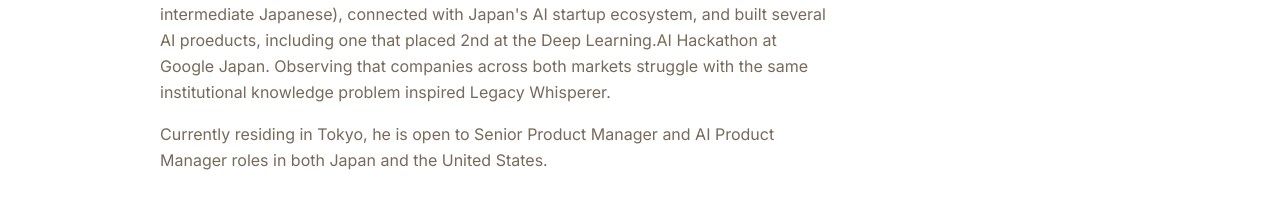
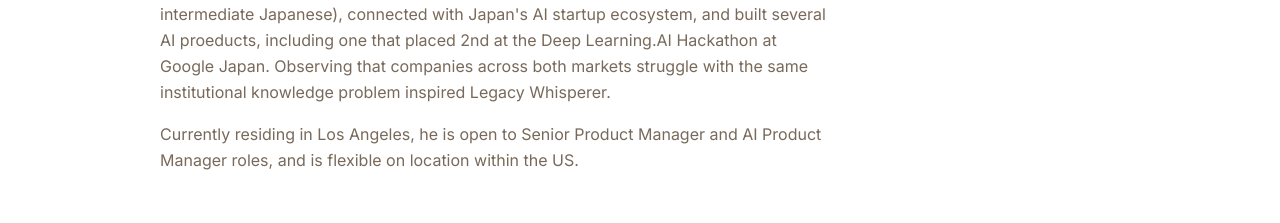
Before and after one commit to JLateef/Jabari-Portfolio, a Next.js app: page / in a window 1280 px wide. Shown: the part 1386-1609 px from the top of the page. Built offline with nearby package versions, Linux system fonts and the light colour scheme.

Commit message:
content: update location and availability in About section

```diff
--- a/components/sections/About.tsx
+++ b/components/sections/About.tsx
@@ -39,7 +39,7 @@ export default function About() {
                 After Nike, Jabari moved to Tokyo, Japan, where he earned JLPT N3 (business-intermediate Japanese), connected with Japan&apos;s AI startup ecosystem, and built several AI proeducts, including one that placed 2nd at the Deep Learning.AI Hackathon at Google Japan. Observing that companies across both markets struggle with the same institutional knowledge problem inspired Legacy Whisperer.
               </p>
               <p>
-                Currently residing in Tokyo, he is open to Senior Product Manager and AI Product Manager roles in both Japan and the United States.
+                Currently residing in Los Angeles, he is open to Senior Product Manager and AI Product Manager roles, and is flexible on location within the US.
               </p>
             </div>
           </div>
```
